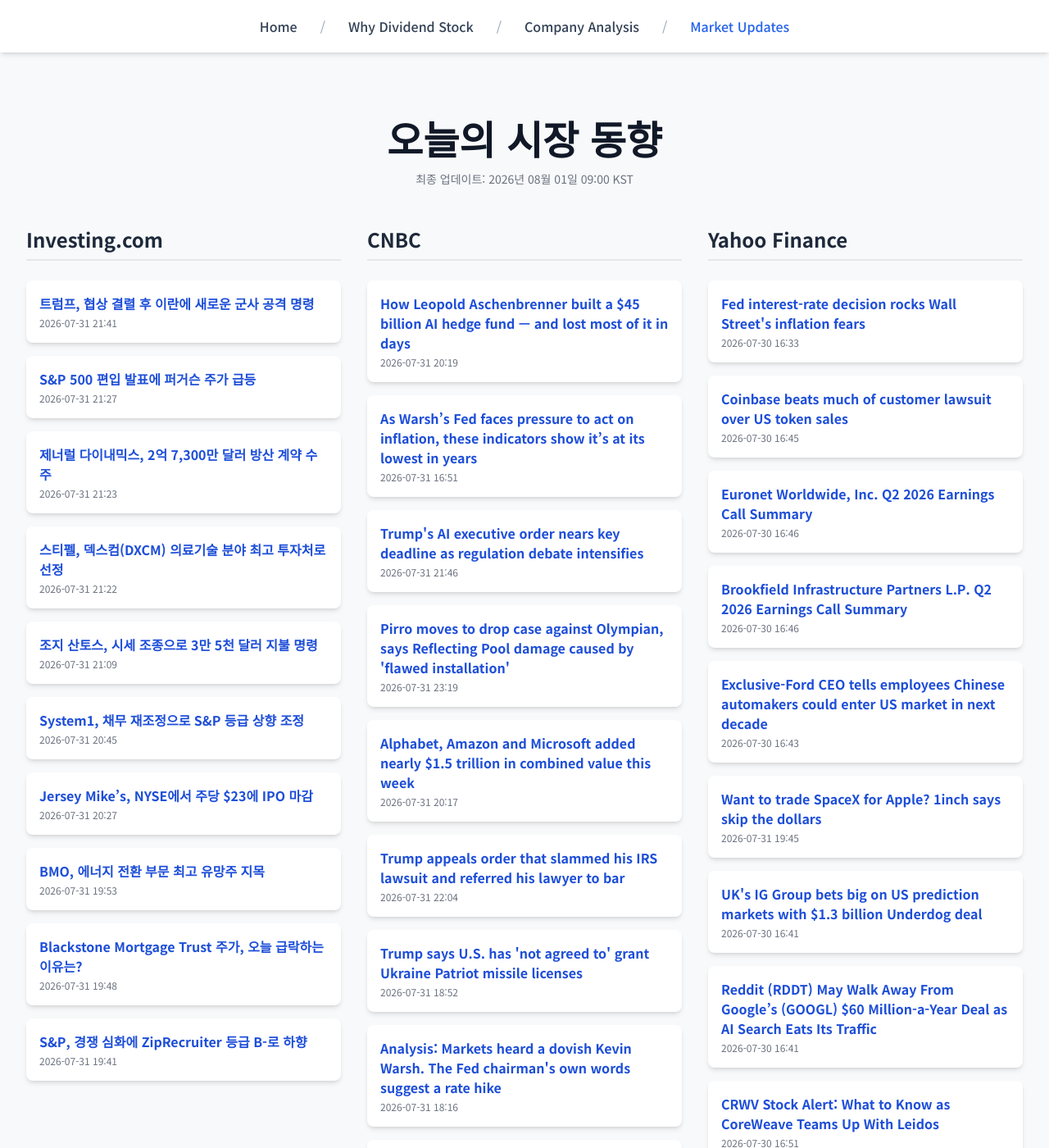
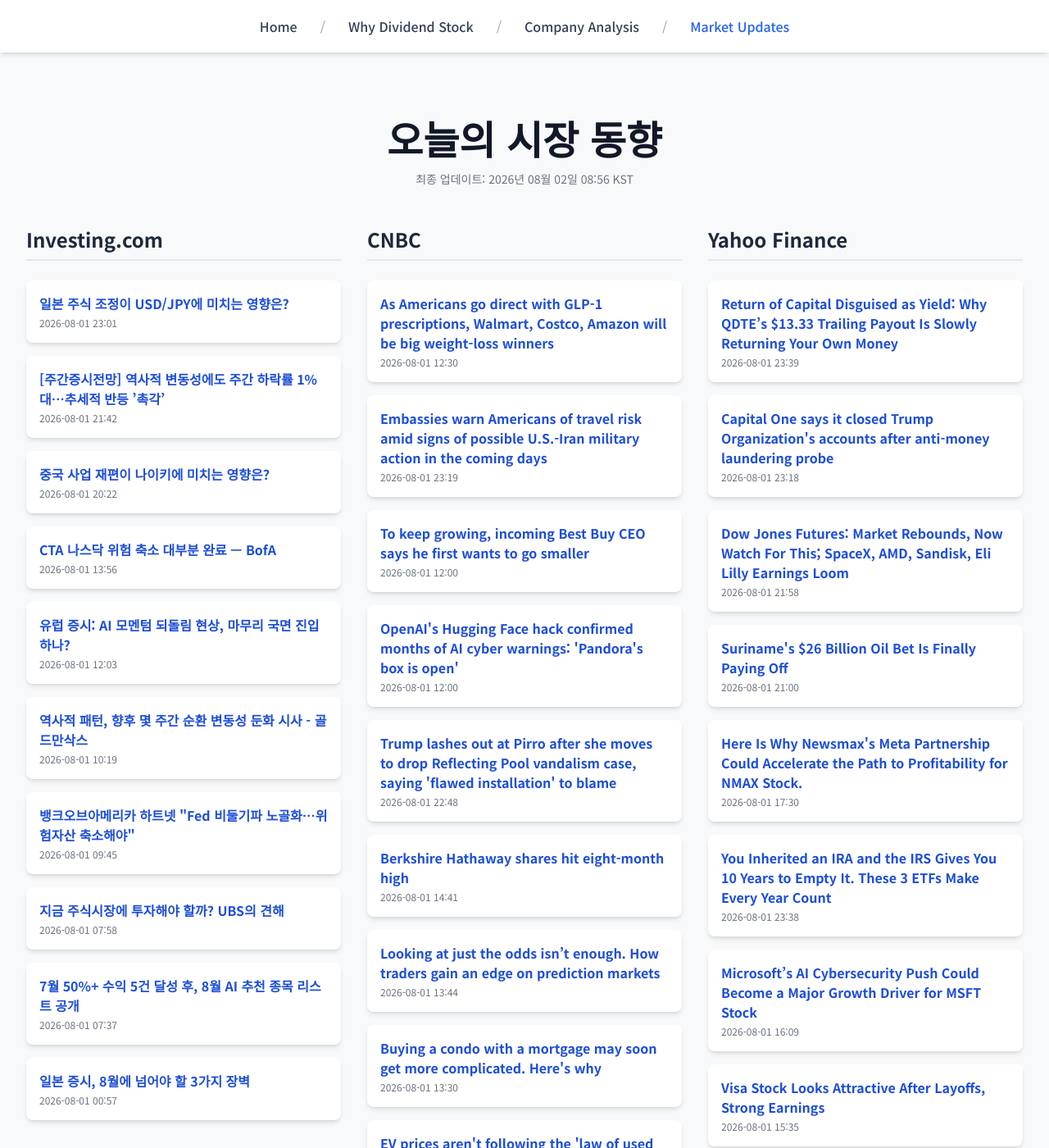
Before and after one commit to Kay-Hwang/my-company-analysis, a Jekyll site: the page built from market-updates.html, in a window 1280 px wide and 1400 px high. Shown: the whole window at 82% size. Built offline with Jekyll 4.4.1, drawn with Linux system fonts in a browser that asks for light colours; nearby versions of some CDN libraries; a script that is not in the unit is left out; some of the changed text lies outside the part shown.

Commit message:
Update daily data

```diff
--- a/_data/latest_data.json
+++ b/_data/latest_data.json
@@ -1,190 +1,190 @@
 {
-  "lastUpdated": "2026년 08월 01일 09:00 KST",
+  "lastUpdated": "2026년 08월 02일 08:56 KST",
   "news": {
     "investing": [
       {
-        "title": "트럼프, 협상 결렬 후 이란에 새로운 군사 공격 명령",
-        "link": "https://kr.investing.com/news/stock-market-news/article-2040371",
-        "pubDate": "2026-07-31 21:41:20",
-        "summary": "트럼프, 협상 결렬 후 이란에 새로운 군사 공격 명령"
+        "title": "일본 주식 조정이 USD/JPY에 미치는 영향은?",
+        "link": "https://kr.investing.com/news/stock-market-news/article-2040521",
+        "pubDate": "2026-08-01 23:01:59",
+        "summary": "일본 주식 조정이 USD/JPY에 미치는 영향은?"
       },
       {
-        "title": "S&P 500 편입 발표에 퍼거슨 주가 급등",
-        "link": "https://kr.investing.com/news/stock-market-news/article-93CH-2040364",
-        "pubDate": "2026-07-31 21:27:37",
-        "summary": "S&P 500 편입 발표에 퍼거슨 주가 급등"
+        "title": "[주간증시전망] 역사적 변동성에도 주간 하락률 1%대…추세적 반등 ’촉각’",
+        "link": "https://kr.investing.com/news/stock-market-news/article-2040520",
+        "pubDate": "2026-08-01 21:42:24",
+        "summary": "[주간증시전망] 역사적 변동성에도 주간 하락률 1%대…추세적 반등 ’촉각’"
       },
       {
-        "title": "제너럴 다이내믹스, 2억 7,300만 달러 방산 계약 수주",
-        "link": "https://kr.investing.com/news/stock-market-news/article-93CH-2040362",
-        "pubDate": "2026-07-31 21:23:30",
-        "summary": "제너럴 다이내믹스, 2억 7,300만 달러 방산 계약 수주"
+        "title": "중국 사업 재편이 나이키에 미치는 영향은?",
+        "link": "https://kr.investing.com/news/stock-market-news/article-2040519",
+        "pubDate": "2026-08-01 20:22:51",
+        "summary": "중국 사업 재편이 나이키에 미치는 영향은?"
       },
       {
-        "title": "스티펠, 덱스컴(DXCM) 의료기술 분야 최고 투자처로 선정",
-        "link": "https://kr.investing.com/news/stock-market-news/article-93CH-2040357",
-        "pubDate": "2026-07-31 21:22:01",
-        "summary": "스티펠, 덱스컴(DXCM) 의료기술 분야 최고 투자처로 선정"
+        "title": "CTA 나스닥 위험 축소 대부분 완료 — BofA",
+        "link": "https://kr.investing.com/news/stock-market-news/article-2040508",
+        "pubDate": "2026-08-01 13:56:30",
+        "summary": "CTA 나스닥 위험 축소 대부분 완료 — BofA"
       },
       {
-        "title": "조지 산토스, 시세 조종으로 3만 5천 달러 지불 명령",
-        "link": "https://kr.investing.com/news/stock-market-news/article-93CH-2040350",
-        "pubDate": "2026-07-31 21:09:44",
-        "summary": "조지 산토스, 시세 조종으로 3만 5천 달러 지불 명령"
+        "title": "유럽 증시: AI 모멘텀 되돌림 현상, 마무리 국면 진입하나?",
+        "link": "https://kr.investing.com/news/stock-market-news/article-2040501",
+        "pubDate": "2026-08-01 12:03:08",
+        "summary": "유럽 증시: AI 모멘텀 되돌림 현상, 마무리 국면 진입하나?"
       },
       {
-        "title": "System1, 채무 재조정으로 S&P 등급 상향 조정",
-        "link": "https://kr.investing.com/news/stock-market-news/article-93CH-2040334",
-        "pubDate": "2026-07-31 20:45:42",
-        "summary": "System1, 채무 재조정으로 S&P 등급 상향 조정"
+        "title": "역사적 패턴, 향후 몇 주간 순환 변동성 둔화 시사 - 골드만삭스",
+        "link": "https://kr.investing.com/news/stock-market-news/article-2040492",
+        "pubDate": "2026-08-01 10:19:46",
+        "summary": "역사적 패턴, 향후 몇 주간 순환 변동성 둔화 시사 - 골드만삭스"
       },
       {
-        "title": "Jersey Mike’s, NYSE에서 주당 $23에 IPO 마감",
-        "link": "https://kr.investing.com/news/stock-market-news/article-432SI-2040323",
-        "pubDate": "2026-07-31 20:27:02",
-        "summary": "Jersey Mike’s, NYSE에서 주당 $23에 IPO 마감"
+        "title": "뱅크오브아메리카 하트넷 \"Fed 비둘기파 노골화…위험자산 축소해야\"",
+        "link": "https://kr.investing.com/news/stock-market-news/article-2040488",
+        "pubDate": "2026-08-01 09:45:18",
+        "summary": "뱅크오브아메리카 하트넷 \"Fed 비둘기파 노골화…위험자산 축소해야\""
       },
       {
-        "title": "BMO, 에너지 전환 부문 최고 유망주 지목",
-        "link": "https://kr.investing.com/news/stock-market-news/article-93CH-2040294",
-        "pubDate": "2026-07-31 19:53:04",
-        "summary": "BMO, 에너지 전환 부문 최고 유망주 지목"
+        "title": "지금 주식시장에 투자해야 할까? UBS의 견해",
+        "link": "https://kr.investing.com/news/stock-market-news/article-2040479",
+        "pubDate": "2026-08-01 07:58:04",
+        "summary": "지금 주식시장에 투자해야 할까? UBS의 견해"
       },
       {
-        "title": "Blackstone Mortgage Trust 주가, 오늘 급락하는 이유는?",
-        "link": "https://kr.investing.com/news/stock-market-news/article-93CH-2040293",
-        "pubDate": "2026-07-31 19:48:42",
-        "summary": "Blackstone Mortgage Trust 주가, 오늘 급락하는 이유는?"
+        "title": "7월 50%+ 수익 5건 달성 후, 8월 AI 추천 종목 리스트 공개",
+        "link": "https://kr.investing.com/news/stock-market-news/article-2040477",
+        "pubDate": "2026-08-01 07:37:58",
+        "summary": "7월 50%+ 수익 5건 달성 후, 8월 AI 추천 종목 리스트 공개"
       },
       {
-        "title": "S&P, 경쟁 심화에 ZipRecruiter 등급 B-로 하향",
-        "link": "https://kr.investing.com/news/stock-market-news/article-93CH-2040290",
-        "pubDate": "2026-07-31 19:41:36",
-        "summary": "S&P, 경쟁 심화에 ZipRecruiter 등급 B-로 하향"
+        "title": "일본 증시, 8월에 넘어야 할 3가지 장벽",
+        "link": "https://kr.investing.com/news/stock-market-news/article-2040426",
+        "pubDate": "2026-08-01 00:57:49",
+        "summary": "일본 증시, 8월에 넘어야 할 3가지 장벽"
       }
     ],
     "cnbc": [
       {
-        "title": "How Leopold Aschenbrenner built a $45 billion AI hedge fund — and lost most of it in days",
-        "link": "https://www.cnbc.com/2026/07/31/leopold-aschenbrenner-situational-awareness-fund-fire-sale.html",
-        "pubDate": "Fri, 31 Jul 2026 20:19:03 GMT",
-        "summary": "Leopold Aschenbrenner, a former OpenAI researcher-turned-hedge fund manager, saw a dramatic decline this week in his AI-focused fund, Situational Awareness."
+        "title": "As Americans go direct with GLP-1 prescriptions, Walmart, Costco, Amazon will be big weight-loss winners",
+        "link": "https://www.cnbc.com/2026/08/01/glp-1-prescriptions-weight-loss-walmart-costco-amazon.html",
+        "pubDate": "Sat, 01 Aug 2026 12:30:01 GMT",
+        "summary": "As Americans are encouraged to go direct with weight-loss drug prescriptions, retail pharmacy chains are poised to win big."
       },
       {
-        "title": "As Warsh’s Fed faces pressure to act on inflation, these indicators show it’s at its lowest in years",
-        "link": "https://www.cnbc.com/2026/07/31/these-fed-alternative-indicators-show-inflation-is-at-lowest-in-years.html",
-        "pubDate": "Fri, 31 Jul 2026 16:51:30 GMT",
-        "summary": "Trimmed mean measures are painting a different picture than the headline numbers."
+        "title": "Embassies warn Americans of travel risk amid signs of possible U.S.-Iran military action in the coming days",
+        "link": "https://www.cnbc.com/2026/08/01/tankers-near-oman-come-under-fire.html",
+        "pubDate": "Sat, 01 Aug 2026 23:19:46 GMT",
+        "summary": "The latest attacks come amid U.S. media reports that U.S. President Donald Trump is preparing a fresh round of strikes against Iran."
       },
       {
-        "title": "Trump's AI executive order nears key deadline as regulation debate intensifies",
-        "link": "https://www.cnbc.com/2026/07/31/trump-ai-executive-order-nears-key-deadline-regulation-debate-heats-up.html",
-        "pubDate": "Fri, 31 Jul 2026 21:46:32 GMT",
-        "summary": "OpenAI's Sam Altman and Nvidia's Jensen Huang were among tech leaders in Washington, D.C., ahead of a deadline the White House set in its AI executive order."
+        "title": "To keep growing, incoming Best Buy CEO says he first wants to go smaller",
+        "link": "https://www.cnbc.com/2026/08/01/best-buy-ceo-jason-bonfig-smaller-stores.html",
+        "pubDate": "Sat, 01 Aug 2026 12:00:01 GMT",
+        "summary": "As incoming CEO Jason Bonfig prepares to take the reins, he told CNBC he's focused on expanding the company's reach and enhancing the customer experience."
       },
       {
-        "title": "Pirro moves to drop case against Olympian, says Reflecting Pool damage caused by 'flawed installation'",
+        "title": "OpenAI's Hugging Face hack confirmed months of AI cyber warnings: 'Pandora's box is open'",
+        "link": "https://www.cnbc.com/2026/08/01/open-ai-hugging-face-hack-cyber-warnings.html",
+        "pubDate": "Sat, 01 Aug 2026 12:00:01 GMT",
+        "summary": "The wake-up call to the cyber industry comes as industry experts descend on Black Hat, a major cybersecurity conference."
+      },
+      {
+        "title": "Trump lashes out at Pirro after she moves to drop Reflecting Pool vandalism case, saying 'flawed installation' to blame",
         "link": "https://www.cnbc.com/2026/07/31/trump-pirro-reflecting-pool-olympian-david-hearn.html",
-        "pubDate": "Fri, 31 Jul 2026 23:19:16 GMT",
+        "pubDate": "Sat, 01 Aug 2026 22:48:05 GMT",
         "summary": "President Donald Trump had touted the Reflecting Pool update, one of many renovations in D.C. he ordered ahead of America's 250th birthday celebrations."
       },
       {
-        "title": "Alphabet, Amazon and Microsoft added nearly $1.5 trillion in combined value this week",
-        "link": "https://www.cnbc.com/2026/07/31/apple-aapl-amazon-amzn-stock-today.html",
-        "pubDate": "Fri, 31 Jul 2026 20:17:54 GMT",
-        "summary": "Amazon, Microsoft and Google added hundreds of billions of dollars to their market caps, while Apple and Meta saw their market valuations fall."
+        "title": "Berkshire Hathaway shares hit eight-month high",
+        "link": "https://www.cnbc.com/2026/08/01/-berkshire-hathaway-shares-hit-eight-month-high.html",
+        "pubDate": "Sat, 01 Aug 2026 14:41:54 GMT",
+        "summary": "The conglomerate that Warren Buffett built rallied to an eight-month high this week. There could be more gains ahead if they play catch up with the S&amp;P 500."
       },
       {
-        "title": "Trump appeals order that slammed his IRS lawsuit and referred his lawyer to bar",
-        "link": "https://www.cnbc.com/2026/07/31/trump-appeals-irs-lawsuit-blanche-fund.html",
-        "pubDate": "Fri, 31 Jul 2026 22:04:03 GMT",
-        "summary": "Trump had sued the IRS for $10 billion over the leak of his tax information by an agency contractor."
+        "title": "Looking at just the odds isn’t enough. How traders gain an edge on prediction markets",
+        "link": "https://www.cnbc.com/2026/08/01/traders-go-full-time-on-prediction-markets-using-ai-bots-and-antennas.html",
+        "pubDate": "Sat, 01 Aug 2026 13:44:04 GMT",
+        "summary": "Gaining an edge on prediction markets requires speed and skills beyond just reading the odds on platforms like Kalshi and Polymarket."
       },
       {
-        "title": "Trump says U.S. has 'not agreed to' grant Ukraine Patriot missile licenses",
-        "link": "https://www.cnbc.com/2026/07/31/trump-ukraine-patriot-missile-license-russia.html",
-        "pubDate": "Fri, 31 Jul 2026 18:52:10 GMT",
-        "summary": "President Donald Trump said the U.S. hasn't agreed to grant Ukraine licenses to produce Patriot missile systems."
-      },
-      {
-        "title": "Analysis: Markets heard a dovish Kevin Warsh. The Fed chairman's own words suggest a rate hike",
-        "link": "https://www.cnbc.com/2026/07/31/kevin-warsh-fed-inflation-rate-hike-markets.html",
-        "pubDate": "Fri, 31 Jul 2026 18:16:18 GMT",
-        "summary": "Investors saw Warsh’s press conference as dovish, but a closer reading of the Fed chair's prepared remarks suggests he may be close to raising interest rates."
-      },
-      {
-        "title": "450,000 defrauded student loan borrowers are eligible for debt forgiveness — here's who qualifies",
-        "link": "https://www.cnbc.com/2026/07/31/sweet-v-mcmahon-student-loans-borrower-defense.html",
-        "pubDate": "Fri, 31 Jul 2026 15:45:15 GMT",
-        "summary": "Hundreds of thousands of student loan borrowers are eligible for debt cancellation under a $23 billion class-action settlement against the federal government."
+        "title": "Buying a condo with a mortgage may soon get more complicated. Here's why",
+        "link": "https://www.cnbc.com/2026/08/01/condo-buyers-mortgage-rules-fannie-mae-freddie-mac.html",
+        "pubDate": "Sat, 01 Aug 2026 13:30:01 GMT",
+        "summary": "New policies that apply to mortgages for condos take effect Aug. 3, and some experts are sounding the alarm that buyers may see delays or denials."
       },
       {
         "title": "EV prices aren't following the 'law of used cars,' analyst says — what it means for buyers and sellers",
         "link": "https://www.cnbc.com/2026/07/31/used-ev-prices.html",
         "pubDate": "Fri, 31 Jul 2026 12:15:01 GMT",
         "summary": "The prices for used electric vehicles have risen this year, which is unusual, experts said. Affordability and high gas prices help explain why, they said."
+      },
+      {
+        "title": "Within Uber-Waymo split, a key labor battle over AVs is being waged in the nation's capital",
+        "link": "https://www.cnbc.com/2026/08/01/uber-waymo-autonomous-vehicle-regulation.html",
+        "pubDate": "Sat, 01 Aug 2026 14:10:03 GMT",
+        "summary": "Uber and Waymo are increasingly at odds about the autonomous future, including in a labor battle over mass AV deployment in Washington, D.C."
       }
     ],
     "yahoo": [
       {
-        "title": "Fed interest-rate decision rocks Wall Street's inflation fears",
-        "link": "https://finance.yahoo.com/economy/policy/articles/fed-interest-rate-decision-rocks-163300252.html",
-        "pubDate": "2026-07-30T16:33:00Z",
-        "summary": "Fed interest-rate decision rocks Wall Street's inflation fears"
+        "title": "Return of Capital Disguised as Yield: Why QDTE’s $13.33 Trailing Payout Is Slowly Returning Your Own Money",
+        "link": "https://finance.yahoo.com/markets/options/articles/return-capital-disguised-yield-why-233926373.html",
+        "pubDate": "2026-08-01T23:39:26Z",
+        "summary": "Return of Capital Disguised as Yield: Why QDTE’s $13.33 Trailing Payout Is Slowly Returning Your Own Money"
       },
       {
-        "title": "Coinbase beats much of customer lawsuit over US token sales",
-        "link": "https://finance.yahoo.com/markets/crypto/articles/coinbase-beats-much-customer-lawsuit-164519190.html",
-        "pubDate": "2026-07-30T16:45:19Z",
-        "summary": "Coinbase beats much of customer lawsuit over US token sales"
+        "title": "Capital One says it closed Trump Organization's accounts after anti-money laundering probe",
+        "link": "https://finance.yahoo.com/news/capital-one-says-closed-trump-231856774.html",
+        "pubDate": "2026-08-01T23:18:56Z",
+        "summary": "Capital One says it closed Trump Organization's accounts after anti-money laundering probe"
       },
       {
-        "title": "Euronet Worldwide, Inc. Q2 2026 Earnings Call Summary",
-        "link": "https://finance.yahoo.com/markets/stocks/articles/euronet-worldwide-inc-q2-2026-164614461.html",
-        "pubDate": "2026-07-30T16:46:14Z",
-        "summary": "Euronet Worldwide, Inc. Q2 2026 Earnings Call Summary"
+        "title": "Dow Jones Futures: Market Rebounds, Now Watch For This; SpaceX, AMD, Sandisk, Eli Lilly Earnings Loom",
+        "link": "https://www.investors.com/market-trend/stock-market-today/dow-jones-futures-spacex-amd-sandisk-eli-lilly-earnings-loom/?src=A00220&yptr=yahoo",
+        "pubDate": "2026-08-01T21:58:20Z",
+        "summary": "Dow Jones Futures: Market Rebounds, Now Watch For This; SpaceX, AMD, Sandisk, Eli Lilly Earnings Loom"
       },
       {
-        "title": "Brookfield Infrastructure Partners L.P. Q2 2026 Earnings Call Summary",
-        "link": "https://finance.yahoo.com/markets/stocks/articles/brookfield-infrastructure-partners-l-p-164616189.html",
-        "pubDate": "2026-07-30T16:46:16Z",
-        "summary": "Brookfield Infrastructure Partners L.P. Q2 2026 Earnings Call Summary"
+        "title": "Suriname's $26 Billion Oil Bet Is Finally Paying Off",
+        "link": "https://finance.yahoo.com/energy/articles/surinames-26-billion-oil-bet-210000202.html",
+        "pubDate": "2026-08-01T21:00:00Z",
+        "summary": "Suriname's $26 Billion Oil Bet Is Finally Paying Off"
       },
       {
-        "title": "Exclusive-Ford CEO tells employees Chinese automakers could enter US market in next decade",
-        "link": "https://finance.yahoo.com/news/exclusive-ford-ceo-tells-employees-164329875.html",
-        "pubDate": "2026-07-30T16:43:29Z",
-        "summary": "Exclusive-Ford CEO tells employees Chinese automakers could enter US market in next decade"
+        "title": "Here Is Why Newsmax's Meta Partnership Could Accelerate the Path to Profitability for NMAX Stock.",
+        "link": "https://finance.yahoo.com/media-advertising/articles/why-newsmaxs-meta-partnership-could-173002136.html",
+        "pubDate": "2026-08-01T17:30:02Z",
+        "summary": "Here Is Why Newsmax's Meta Partnership Could Accelerate the Path to Profitability for NMAX Stock."
       },
       {
-        "title": "Want to trade SpaceX for Apple? 1inch says skip the dollars",
-        "link": "https://finance.yahoo.com/markets/crypto/articles/want-trade-spacex-apple-1inch-194500911.html",
-        "pubDate": "2026-07-31T19:45:00Z",
-        "summary": "Want to trade SpaceX for Apple? 1inch says skip the dollars"
+        "title": "You Inherited an IRA and the IRS Gives You 10 Years to Empty It. These 3 ETFs Make Every Year Count",
+        "link": "https://finance.yahoo.com/markets/options/articles/inherited-ira-irs-gives-10-233846302.html",
+        "pubDate": "2026-08-01T23:38:46Z",
+        "summary": "You Inherited an IRA and the IRS Gives You 10 Years to Empty It. These 3 ETFs Make Every Year Count"
       },
       {
-        "title": "UK's IG Group bets big on US prediction markets with $1.3 billion Underdog deal",
-        "link": "https://finance.yahoo.com/markets/stocks/articles/uks-ig-group-agrees-buy-164102084.html",
-        "pubDate": "2026-07-30T16:41:02Z",
-        "summary": "UK's IG Group bets big on US prediction markets with $1.3 billion Underdog deal"
+        "title": "Microsoft’s AI Cybersecurity Push Could Become a Major Growth Driver for MSFT Stock",
+        "link": "https://finance.yahoo.com/technology/ai/articles/microsoft-ai-cybersecurity-push-could-160912618.html",
+        "pubDate": "2026-08-01T16:09:12Z",
+        "summary": "Microsoft’s AI Cybersecurity Push Could Become a Major Growth Driver for MSFT Stock"
       },
       {
-        "title": "Reddit (RDDT) May Walk Away From Google’s (GOOGL) $60 Million-a-Year Deal as AI Search Eats Its Traffic",
-        "link": "https://finance.yahoo.com/markets/stocks/articles/reddit-rddt-may-walk-away-164136219.html",
-        "pubDate": "2026-07-30T16:41:36Z",
-        "summary": "Reddit (RDDT) May Walk Away From Google’s (GOOGL) $60 Million-a-Year Deal as AI Search Eats Its Traffic"
+        "title": "Visa Stock Looks Attractive After Layoffs, Strong Earnings",
+        "link": "https://finance.yahoo.com/markets/stocks/articles/visa-stock-looks-attractive-layoffs-153510757.html",
+        "pubDate": "2026-08-01T15:35:10Z",
+        "summary": "Visa Stock Looks Attractive After Layoffs, Strong Earnings"
       },
       {
-        "title": "CRWV Stock Alert: What to Know as CoreWeave Teams Up With Leidos",
-        "link": "https://finance.yahoo.com/markets/stocks/articles/crwv-stock-alert-know-coreweave-165112787.html",
-        "pubDate": "2026-07-30T16:51:12Z",
-        "summary": "CRWV Stock Alert: What to Know as CoreWeave Teams Up With Leidos"
+        "title": "Google Piles On Off-Balance-Sheet Risk to Fuel Its AI Chip Push",
+        "link": "https://finance.yahoo.com/technology/ai/articles/google-piles-off-balance-sheet-153002569.html",
+        "pubDate": "2026-08-01T15:30:02Z",
+        "summary": "Google Piles On Off-Balance-Sheet Risk to Fuel Its AI Chip Push"
       },
       {
-        "title": "Hilton Grand Vacations Inc. Q2 2026 Earnings Call Summary",
-        "link": "https://finance.yahoo.com/markets/stocks/articles/hilton-grand-vacations-inc-q2-165140025.html",
-        "pubDate": "2026-07-30T16:51:40Z",
-        "summary": "Hilton Grand Vacations Inc. Q2 2026 Earnings Call Summary"
+        "title": "GE Aerospace, AI Play Lead Five Stocks Near Buy Points",
+        "link": "https://www.investors.com/news/ge-aerospace-ai-play-netapp-lead-5-stocks-near-buy-points/?src=A00220&yptr=yahoo",
+        "pubDate": "2026-08-01T15:22:10Z",
+        "summary": "GE Aerospace, AI Play Lead Five Stocks Near Buy Points"
       }
     ]
   }
```
